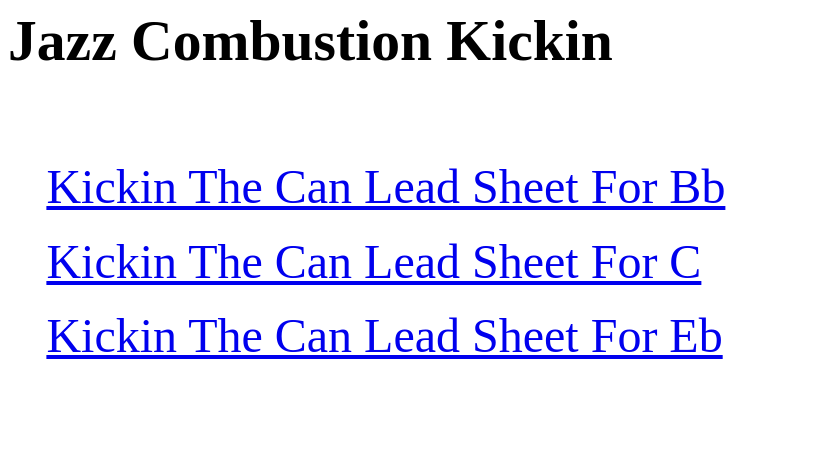
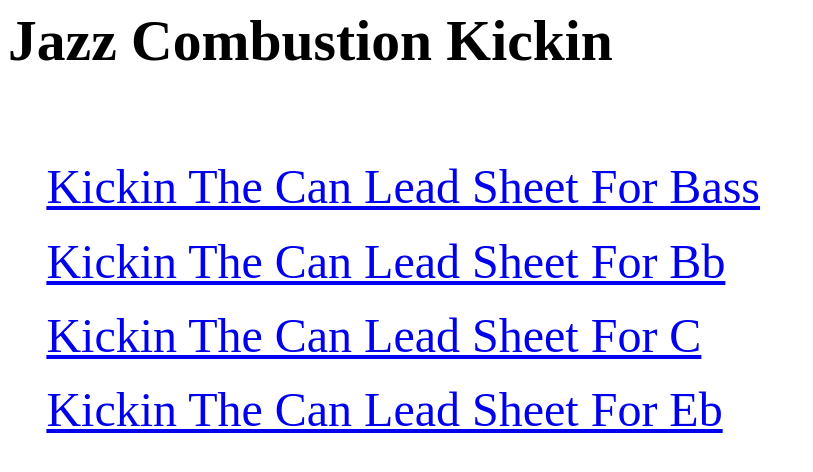
Before and after one commit to flaminghakama/jazz-combustion-pdf, a plain HTML site: page kickin-the-can/index.html in a window 1280 px wide. Shown: the whole page, without its empty margins (0-813 px from the left). Drawn offline with Linux system fonts and the light colour scheme.

Commit message:
bass part

```diff
--- a/kickin-the-can/index.html
+++ b/kickin-the-can/index.html
@@ -31,6 +31,7 @@
     </style>
     <h2>Jazz Combustion Kickin</h2>
     <ul>
+        <li><a href='kickin-the-can-Lead-Sheet-for-Bass.pdf'>Kickin The Can Lead Sheet For Bass</a></li>
         <li><a href='kickin-the-can-Lead-Sheet-for-Bb.pdf'>Kickin The Can Lead Sheet For Bb</a></li>
         <li><a href='kickin-the-can-Lead-Sheet-for-C.pdf'>Kickin The Can Lead Sheet For C</a></li>
         <li><a href='kickin-the-can-Lead-Sheet-for-Eb.pdf'>Kickin The Can Lead Sheet For Eb</a></li>
```
Also changed, not shown: 4 other files.
